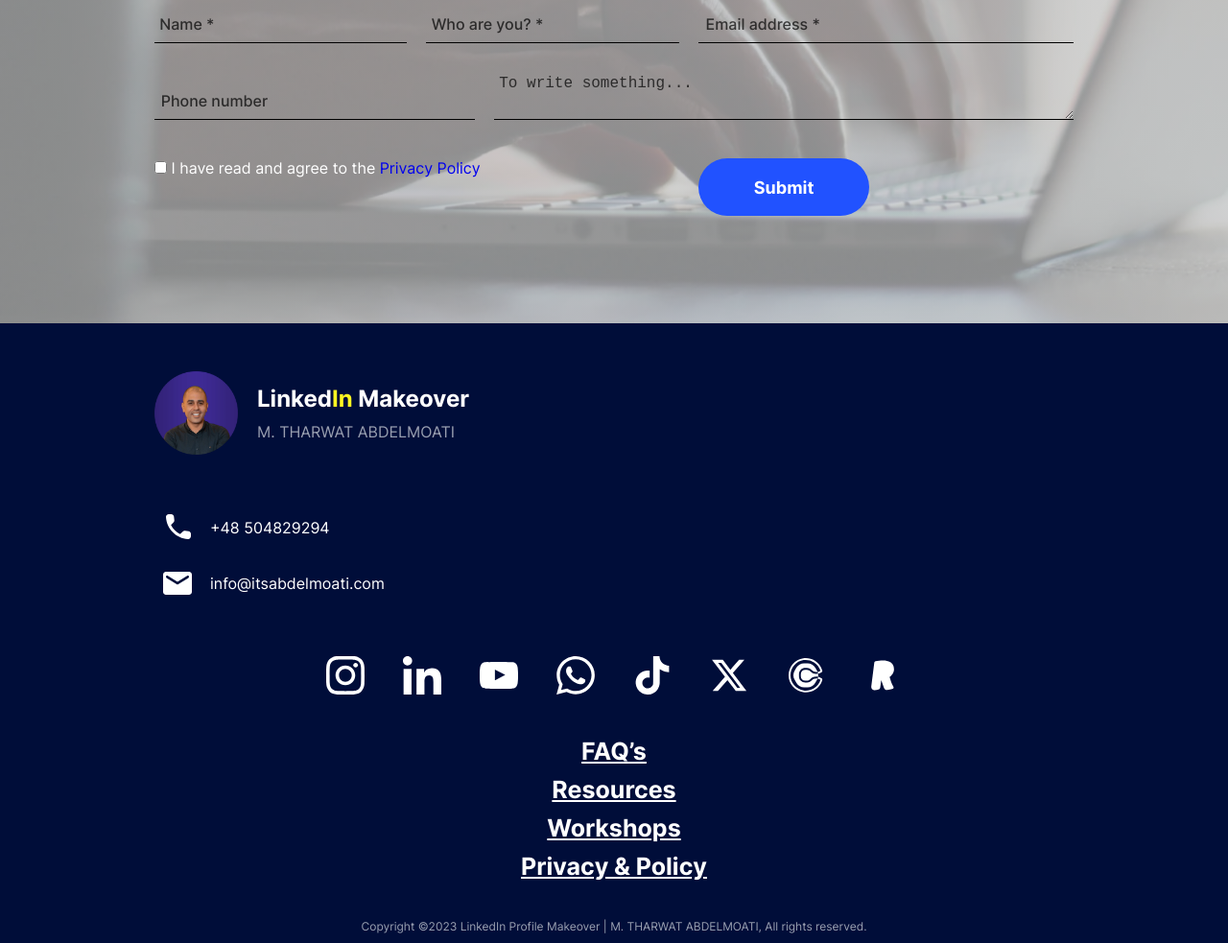
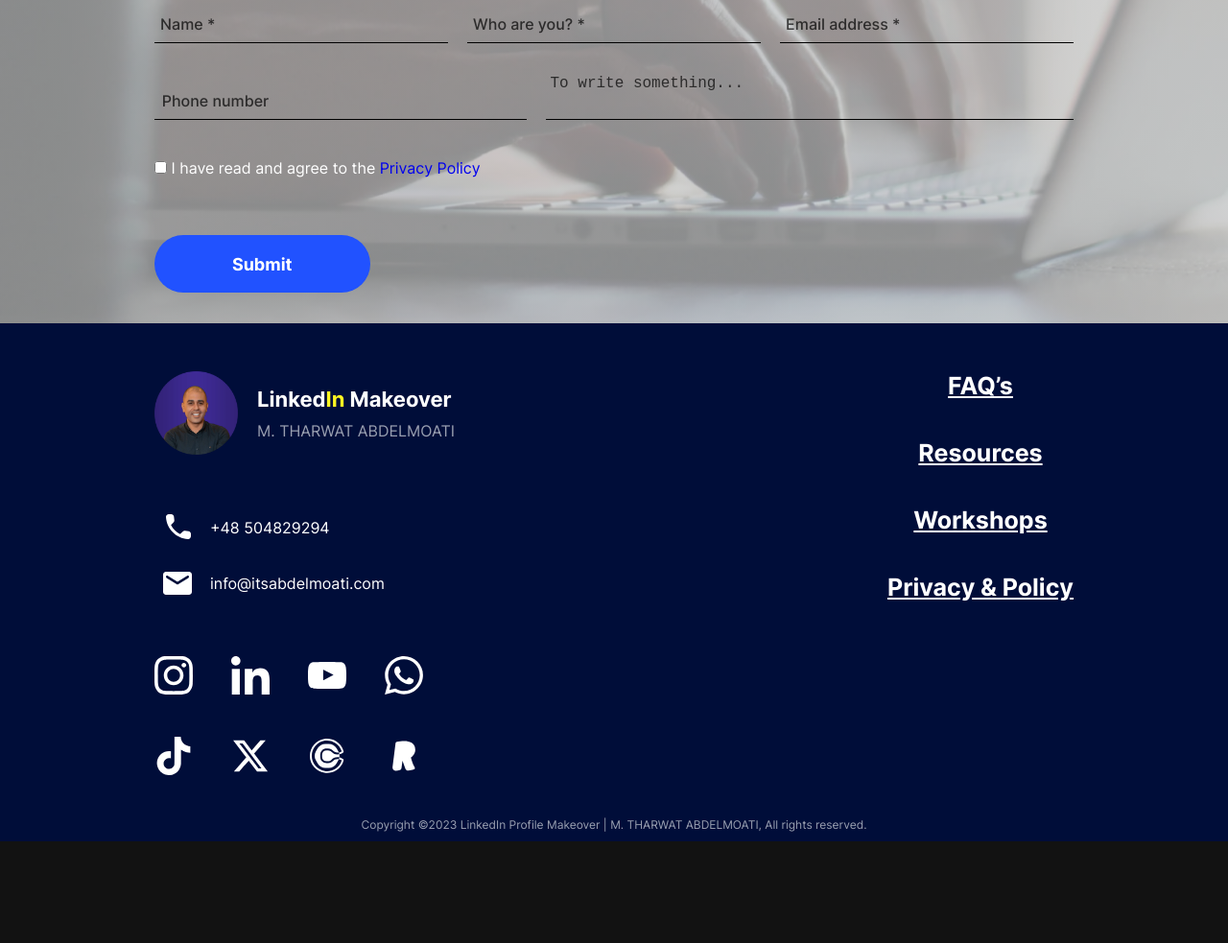
Before and after one commit to Ronddaa/Linkedin, a website built with Vite: page src/index.html in a window 1280 px wide. Shown: the part 5619-6602 px from the top of the page at 96% size. After the commit the page ends 6496 px from the top, so only its background shows below. Built offline with nearby package versions, Linux system fonts and the light colour scheme.

Commit message:
add css teblet footer

```diff
--- a/src/css/footer.css
+++ b/src/css/footer.css
@@ -85,5 +85,20 @@ footer{
 }
 
 @media (min-width: 768px){
+    .wrapperFooter{
+        display: flex;
+        justify-content: space-between;
+    }
 
+    .titleFooter{
+        font-size: 22px;
+    }
+
+    .wrapperSocialLinkFooter{
+        max-width: 280px;
+    }
+
+    .wrapperHelperList{
+        gap: 40px;
+    }
 }
--- a/src/css/form.css
+++ b/src/css/form.css
@@ -103,6 +103,10 @@
     display: none;
 }
 
+.inputInFormTextarea{
+    resize: none;
+}
+
 @media (min-width: 768px){
     .titleForm{
         font-size: 35px;
@@ -121,5 +125,5 @@
     .wrapperFormInputs:nth-child(4) { grid-area: 2 / 1 / 3 / 6; }
     .wrapperFormInputs:nth-child(5) { grid-area: 2 / 6 / 3 / 13; }
     .wrapperFormInputs:nth-child(6) { grid-area: 3 / 1 / 4 / 9; }
-    .wrapperFormInputs:last-child { grid-area: 4 / 1 / 5 / 4; }
+    .btnSendForm:last-child { grid-area: 4 / 1 / 5 / 4; }
 }
--- a/src/partials/footer.html
+++ b/src/partials/footer.html
@@ -1,5 +1,5 @@
 <footer class="footer" id="footer">
-    <div class="container">
+    <div class="container wrapperFooter">
         <ul class="wrapperMainInfoFooter">
             <li class="wrapperMainLogoName">
                 <img class="mainLogoFooter" src="./img/mainLogo.webp" alt="logo" width="164" height="164" loading="lazy">
@@ -63,6 +63,6 @@
                 <a href="#" class="linkToHelper">Privacy & Policy</a>
             </li>
         </ul>
-        <p class="footerTextAbout">Copyright &copy;2023 LinkedIn Profile Makeover | M. THARWAT ABDELMOATI, All rights reserved.</p>
     </div>
+    <p class="footerTextAbout">Copyright &copy;2023 LinkedIn Profile Makeover | M. THARWAT ABDELMOATI, All rights reserved.</p>
 </footer>
--- a/src/partials/form.html
+++ b/src/partials/form.html
@@ -30,7 +30,7 @@
             </div>
             <div class="wrapperFormInputs">
                 <label for="userCommentLabel" class="inputForm">
-                    <textarea id="userCommentLabel" name="userComments" class="inputInForm" placeholder="To write something..."></textarea>
+                    <textarea id="userCommentLabel" name="userComments" class="inputInForm inputInFormTextarea" placeholder="To write something..."></textarea>
                 </label>
             </div>
             <div class="wrapperFormInputs wrapperFormInputsMargin">
```
